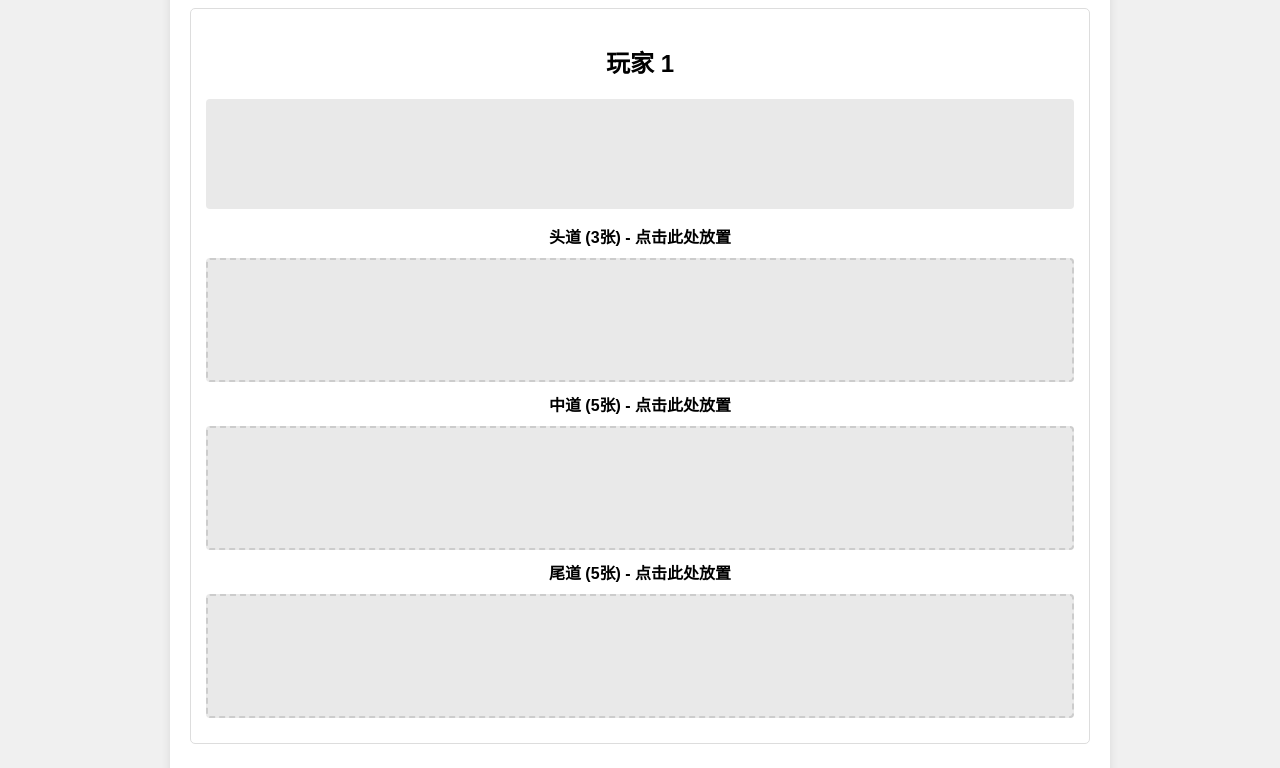
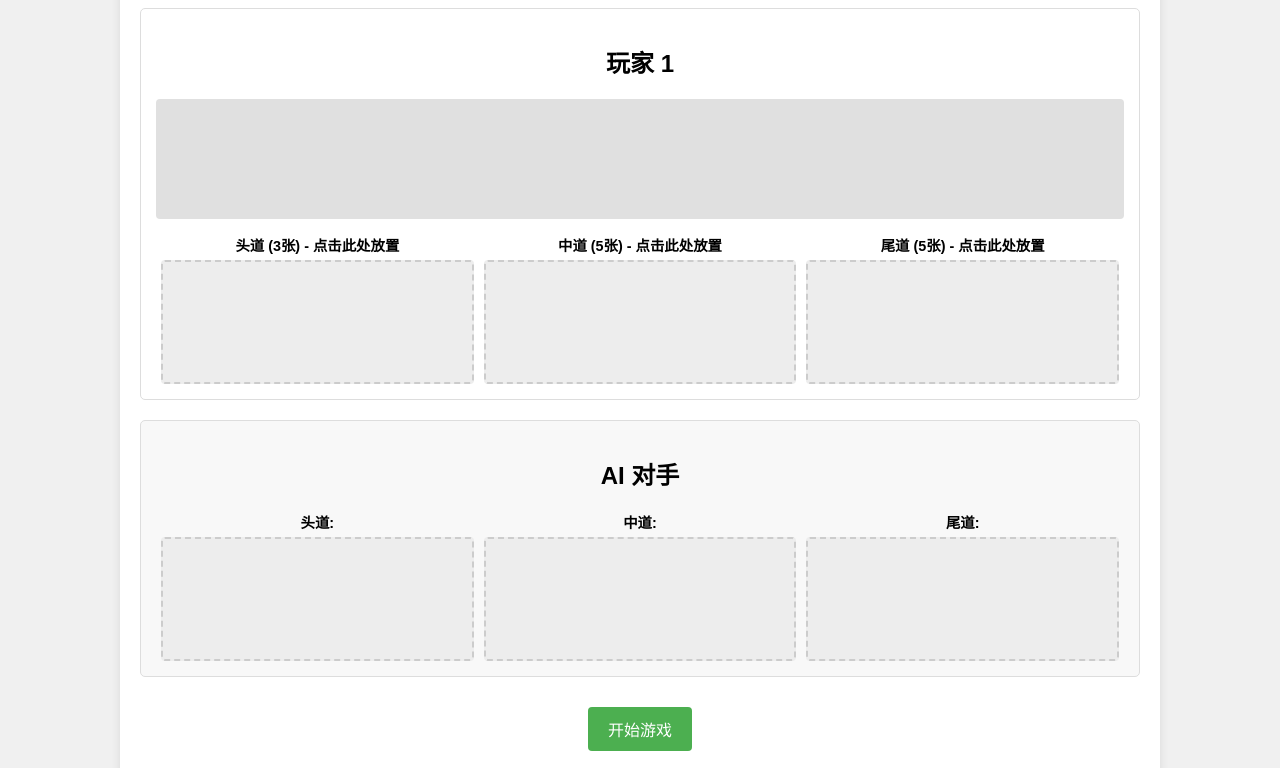
Before and after one commit to wen9529/ddd, a plain HTML site: page index.html in a window 1280 px wide. Shown: the part 121-889 px from the top of the page. Drawn offline with Linux system fonts and the light colour scheme.

Commit message:
Update style.css

```diff
--- a/css/style.css
+++ b/css/style.css
@@ -17,55 +17,102 @@ body {
     box-shadow: 0 0 10px rgba(0,0,0,0.1);
     text-align: center;
     width: 90%;
-    max-width: 900px;
+    max-width: 1000px; /* 稍微调大一点宽度 */
 }
 
-.player-area {
-    margin-bottom: 30px;
+.player-area, #ai-area {
+    margin-bottom: 20px; /* 减小间距 */
     padding: 15px;
     border: 1px solid #ddd;
     border-radius: 5px;
 }
 
-.hand-display, .card-set {
+#ai-area {
+    background-color: #f8f8f8;
+}
+
+.hand-display {
     display: flex;
     flex-wrap: wrap;
     justify-content: center;
     align-items: flex-start;
-    min-height: 100px;
+    min-height: 110px; /* 确保有足够空间放牌 */
     margin-top: 10px;
     padding: 5px;
-    background-color: #e9e9e9;
+    background-color: #e0e0e0; /* 稍暗一点的背景 */
     border-radius: 4px;
-}
-
-.card {
-    width: 70px;
-    height: 100px;
-    background-size: cover;
-    margin: 5px;
-    border-radius: 5px;
-    box-shadow: 1px 1px 3px rgba(0,0,0,0.2);
-    cursor: pointer;
-    transition: transform 0.2s ease-in-out;
-}
-
-.card:hover {
-    transform: translateY(-5px);
+    margin-bottom: 15px; /* 手牌区和牌墩区之间加点间距 */
 }
 
 .sets-display {
-    margin-top: 15px;
+    display: flex;
+    justify-content: space-around; /* 让牌墩平均分布 */
+    align-items: flex-start;
+    margin-top: 10px;
 }
 
 .set-container {
-    margin-bottom: 10px;
+    text-align: center; /* 牌墩名称居中 */
+    margin: 0 5px; /* 牌墩之间微小间距 */
+    flex-grow: 1; /* 让牌墩容器平分空间 */
 }
 
 .set-container strong {
     display: block;
     margin-bottom: 5px;
+    font-size: 0.9em;
 }
+
+.card-set {
+    display: flex;
+    flex-wrap: wrap; /* 允许牌换行，虽然一般不需要 */
+    justify-content: center;
+    align-items: center; /* 牌在牌墩内居中 */
+    min-height: 110px; /* 牌墩高度 */
+    padding: 5px;
+    background-color: #ededed;
+    border-radius: 4px;
+    border: 2px dashed #ccc; /* 牌墩边框 */
+    cursor: pointer; /* 表示牌墩可点击放置 */
+}
+.card-set:hover {
+    border-color: #aaa;
+}
+
+
+.card {
+    width: 65px; /* 缩小牌的尺寸 */
+    height: 90px; /* 缩小牌的尺寸 */
+    background-size: cover;
+    background-position: center;
+    margin: 3px; /* 牌之间的间距 */
+    border-radius: 4px;
+    box-shadow: 1px 1px 3px rgba(0,0,0,0.2);
+    cursor: pointer;
+    transition: transform 0.2s ease-in-out, box-shadow 0.2s ease-in-out;
+    position: relative; /* 用于可能的动画或覆盖 */
+}
+
+.card:hover {
+    transform: translateY(-5px) scale(1.05); /* 悬浮效果 */
+    box-shadow: 2px 2px 5px rgba(0,0,0,0.3);
+}
+
+.card.selected {
+    border: 3px solid gold;
+    transform: translateY(-8px) scale(1.1); /* 选中时更突出 */
+    box-shadow: 0 0 10px gold;
+}
+
+/* AI 牌墩中的牌（如果显示牌背） */
+#ai-area .card {
+    cursor: default; /* AI的牌不可交互 */
+}
+#ai-area .card:hover { /* 取消AI牌的悬浮效果 */
+    transform: none;
+    box-shadow: 1px 1px 3px rgba(0,0,0,0.2);
+}
+
 
 .controls button {
     padding: 10px 20px;
@@ -75,11 +122,15 @@ body {
     color: white;
     border: none;
     border-radius: 4px;
-    margin-top: 20px;
+    margin: 10px 5px 0 5px; /* 调整按钮间距 */
 }
 
 .controls button:hover {
     background-color: #45a049;
+}
+.controls button:disabled {
+    background-color: #ccc;
+    cursor: not-allowed;
 }
 
 .message-area {
@@ -89,27 +140,5 @@ body {
     border: 1px solid #eee;
     min-height: 40px;
     border-radius: 4px;
+    line-height: 1.5;
 }
-
-.card.selected {
-    border: 3px solid gold;
-    transform: translateY(-8px) scale(1.05);
-    box-shadow: 0 0 10px gold;
-}
-
-.card-set {
-    border: 2px dashed #ccc;
-    min-height: 110px;
-    padding: 5px;
-}
-
-#ai-area {
-    margin-top: 30px;
-    padding: 15px;
-    border: 1px solid #aaa;
-    border-radius: 5px;
-    background-color: #f8f8f8;
-}
-#ai-area .card {
-    cursor: default;
-}
```
